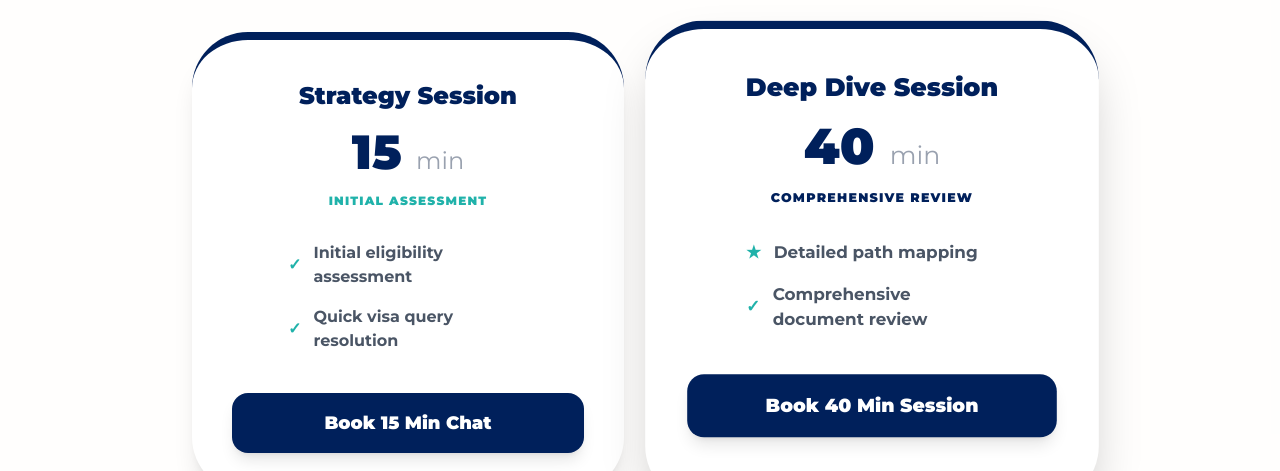
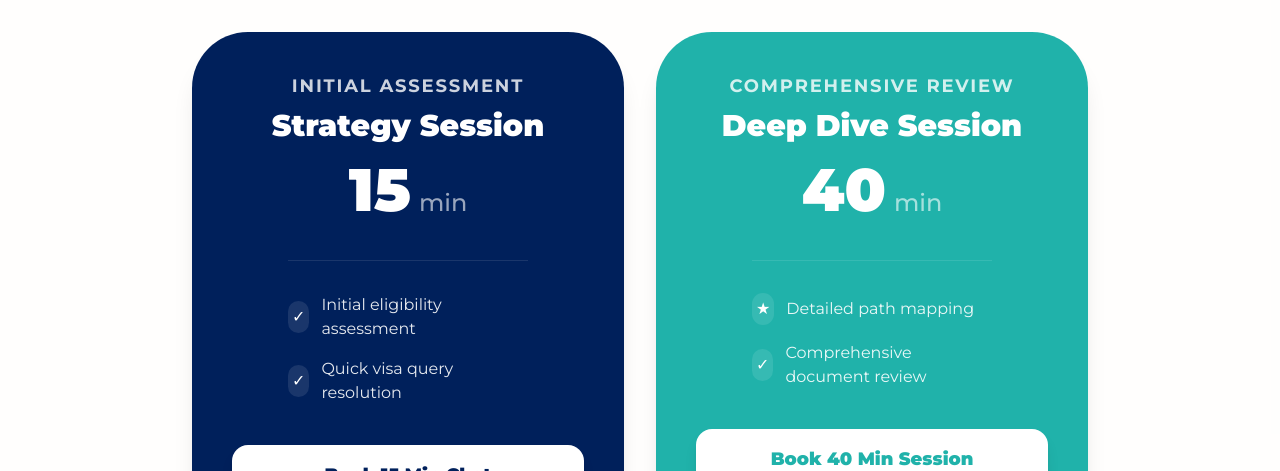
Before and after one commit to Sana720/migration, a Next.js app: page /consult in a window 1280 px wide. Shown: the part 329-800 px from the top of the page. Built offline with nearby package versions, Linux system fonts and the light colour scheme; no server answers.

Commit message:
ConsultCard

```diff
--- a/src/components/ConsultationHub.tsx
+++ b/src/components/ConsultationHub.tsx
@@ -18,24 +18,27 @@ export default function ConsultationHub() {
                     {/* Strategy Session Card */}
                     <div
                         onClick={() => openBooking(15)}
-                        className="group bg-white p-10 rounded-[3.5rem] shadow-xl border-t-8 border-primary-navy cursor-pointer transform hover:scale-[1.02] hover:border-[#20B2AA] hover:shadow-[0_40px_80px_rgba(32,178,170,0.2)] transition-all duration-500 flex flex-col items-center"
+                        className="group relative bg-primary-navy p-10 rounded-[3.5rem] shadow-xl cursor-pointer transition-all duration-700 ease-in-out hover:-translate-y-3 hover:bg-accent-green hover:shadow-[0_40px_80px_rgba(32,178,170,0.3)] flex flex-col items-center"
                     >
-                        <div className="text-primary-navy font-black text-2xl mb-4 group-hover:text-[#20B2AA] transition-colors">Strategy Session</div>
-                        <div className="text-5xl font-black mb-4 text-primary-navy group-hover:text-[#20B2AA] transition-colors">15 <span className="text-2xl font-normal text-gray-400 group-hover:text-[#20B2AA] transition-colors">min</span></div>
-                        <p className="text-xs text-accent-green mb-8 font-black uppercase tracking-widest text-center group-hover:text-[#20B2AA] transition-colors">Initial Assessment</p>
+                        <div className="text-white/80 font-bold text-lg mb-2 uppercase tracking-widest">Initial Assessment</div>
+                        <div className="text-white font-black text-3xl mb-4 text-center">Strategy Session</div>
 
-                        <ul className="text-left space-y-4 mb-10 text-gray-600 w-full max-w-[240px] mx-auto">
-                            <li className="flex items-center gap-3 font-bold group-hover:text-primary-navy transition-all">
-                                <span className="text-accent-green group-hover:text-[#20B2AA]">✓</span>
+                        <div className="text-6xl font-black mb-6 text-white flex items-baseline gap-2">
+                            15 <span className="text-2xl font-medium text-white/60">min</span>
+                        </div>
+
+                        <ul className="text-left space-y-4 mb-10 text-white/90 w-full max-w-[240px] mx-auto border-t border-white/10 pt-8 mt-4">
+                            <li className="flex items-center gap-3">
+                                <span className="bg-white/10 p-1 rounded-full text-white">✓</span>
                                 Initial eligibility assessment
                             </li>
-                            <li className="flex items-center gap-3 font-bold group-hover:text-primary-navy transition-all">
-                                <span className="text-accent-green group-hover:text-[#20B2AA]">✓</span>
+                            <li className="flex items-center gap-3">
+                                <span className="bg-white/10 p-1 rounded-full text-white">✓</span>
                                 Quick visa query resolution
                             </li>
                         </ul>
 
-                        <button className="w-full bg-primary-navy text-white py-4 rounded-2xl font-black text-lg group-hover:bg-[#20B2AA] transition-all shadow-lg">
+                        <button className="w-full bg-white text-primary-navy py-4 rounded-2xl font-black text-lg transition-all duration-500 group-hover:text-accent-green group-hover:scale-[1.05] shadow-lg">
                             Book 15 Min Chat
                         </button>
                     </div>
@@ -43,24 +46,27 @@ export default function ConsultationHub() {
                     {/* End-to-End Planning Card */}
                     <div
                         onClick={() => openBooking(40)}
-                        className="group bg-white p-10 rounded-[3.5rem] shadow-2xl border-t-8 border-primary-navy scale-105 cursor-pointer transform hover:scale-[1.07] hover:border-[#20B2AA] hover:shadow-[0_40px_80px_rgba(32,178,170,0.3)] transition-all duration-500 flex flex-col items-center z-10"
+                        className="group relative bg-accent-green p-10 rounded-[3.5rem] shadow-xl cursor-pointer transition-all duration-700 ease-in-out hover:-translate-y-3 hover:bg-primary-navy hover:shadow-[0_40px_80px_rgba(0,32,91,0.3)] flex flex-col items-center z-10"
                     >
-                        <div className="text-primary-navy font-black text-2xl mb-4 group-hover:text-[#20B2AA] transition-colors">Deep Dive Session</div>
-                        <div className="text-5xl font-black mb-4 text-primary-navy group-hover:text-[#20B2AA] transition-colors">40 <span className="text-2xl font-normal text-gray-400 group-hover:text-[#20B2AA] transition-colors">min</span></div>
-                        <p className="text-xs text-primary-navy mb-8 font-black uppercase tracking-widest text-center group-hover:text-[#20B2AA] transition-colors">Comprehensive Review</p>
+                        <div className="text-white/80 font-bold text-lg mb-2 uppercase tracking-widest">Comprehensive Review</div>
+                        <div className="text-white font-black text-3xl mb-4 text-center">Deep Dive Session</div>
 
-                        <ul className="text-left space-y-4 mb-10 text-gray-600 w-full max-w-[240px] mx-auto">
-                            <li className="flex items-center gap-3 font-bold group-hover:text-primary-navy transition-all">
-                                <span className="text-accent-green group-hover:text-[#20B2AA]">★</span>
+                        <div className="text-6xl font-black mb-6 text-white flex items-baseline gap-2">
+                            40 <span className="text-2xl font-medium text-white/60">min</span>
+                        </div>
+
+                        <ul className="text-left space-y-4 mb-10 text-white/90 w-full max-w-[240px] mx-auto border-t border-white/10 pt-8 mt-4">
+                            <li className="flex items-center gap-3">
+                                <span className="bg-white/10 p-1 rounded-full text-white">★</span>
                                 Detailed path mapping
                             </li>
-                            <li className="flex items-center gap-3 font-bold group-hover:text-primary-navy transition-all">
-                                <span className="text-accent-green group-hover:text-[#20B2AA]">✓</span>
+                            <li className="flex items-center gap-3">
+                                <span className="bg-white/10 p-1 rounded-full text-white">✓</span>
                                 Comprehensive document review
                             </li>
                         </ul>
 
-                        <button className="w-full bg-primary-navy text-white py-4 rounded-2xl font-black text-lg group-hover:bg-[#20B2AA] transition-all shadow-lg">
+                        <button className="w-full bg-white text-accent-green py-4 rounded-2xl font-black text-lg transition-all duration-500 group-hover:text-primary-navy group-hover:scale-[1.05] shadow-lg">
                             Book 40 Min Session
                         </button>
                     </div>
```
